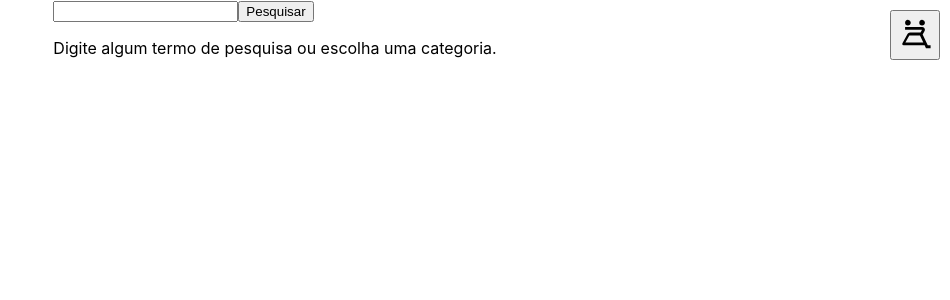
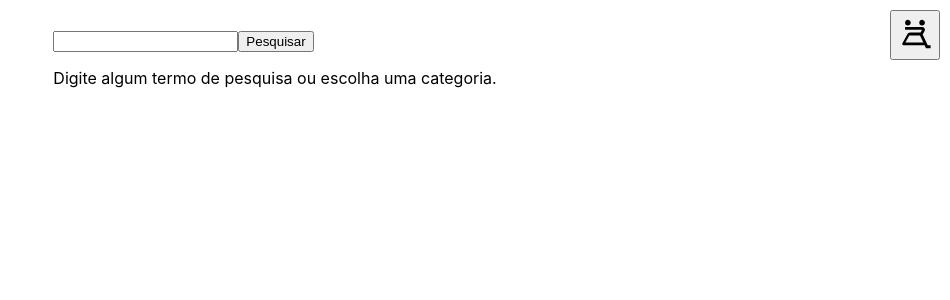
Before and after one commit to pereiravinao/frontend-online-store, a React (Create React App) app: page / in a window 1280 px wide. Shown: the top 300 px of the page, without its empty margins (330-1280 px from the left). Built offline with nearby package versions, Linux system fonts and the light colour scheme; no server answers.

Commit message:
Lint resolvido

```diff
--- a/src/App.css
+++ b/src/App.css
@@ -8,12 +8,14 @@ main {
 
 .search-area {
   margin: auto;
+  padding: 30px;
 }
 
 .categories-aside {
   border: groove darkgrey;
+  margin: 10px;
   padding: 5px;
-  margin: 10px;
+  position: absolute;
 }
 
 .categories-item {
```
Also changed, not shown: src/App.js (+11 -8 lines).
